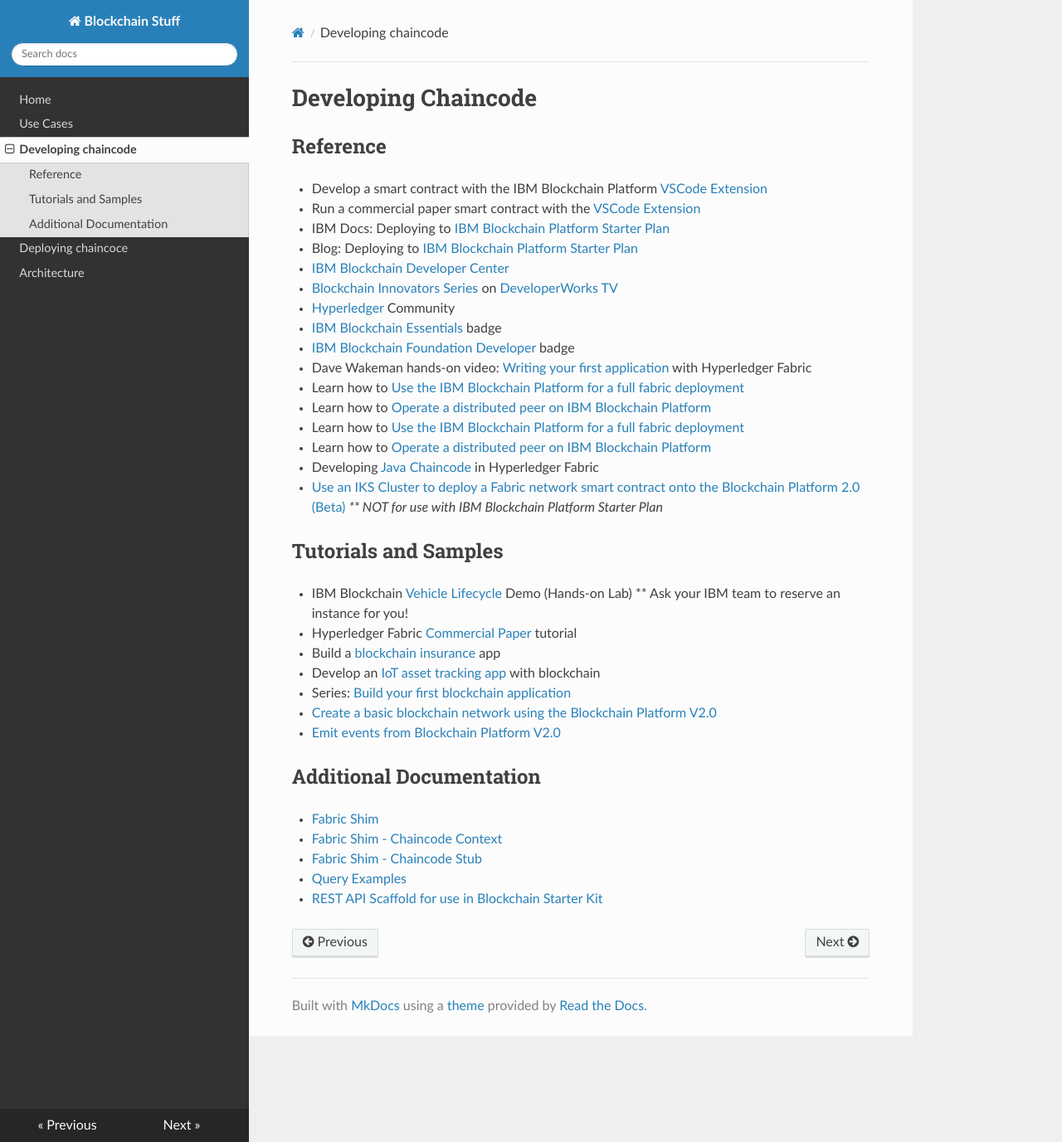
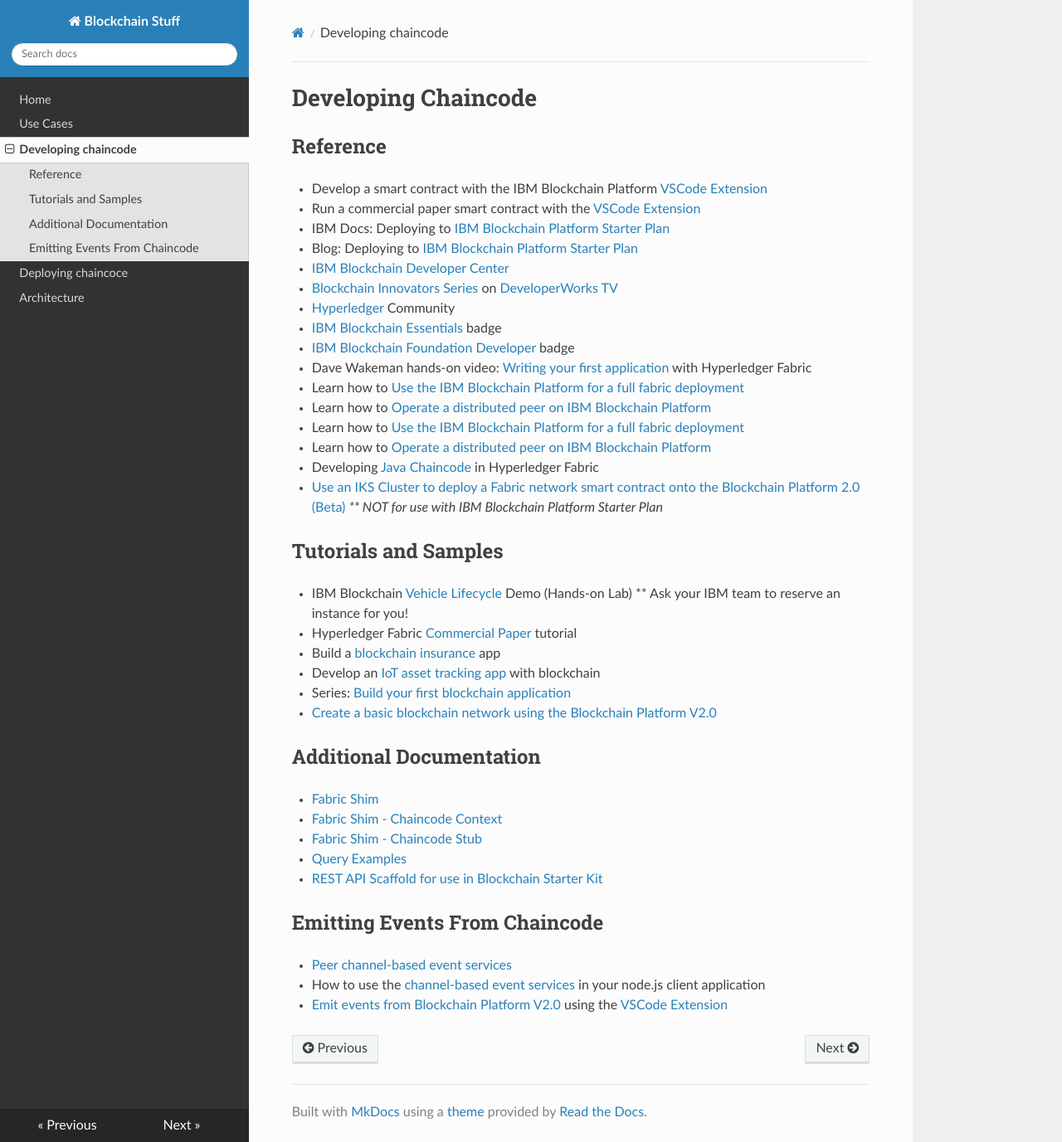
Before and after one commit to dwakeman/blockchain-stuff, an MkDocs documentation site: the page built from docs/developing.md, in a window 1280 px wide and 1377 px high. Shown: the whole window at 83% size. Built offline with MkDocs 1.6.1, drawn with Linux system fonts in a browser that asks for light colours; nearby versions of some CDN libraries.

Commit message:
added links for emitting events

```diff
--- a/docs/developing.md
+++ b/docs/developing.md
@@ -38,5 +38,10 @@
 - <a href="https://github.com/jeffet/commpaper/blob/master/papercontract.js" target="_blank">Query Examples</a>
 - <a href="https://github.com/IBM-Blockchain-Starter-Kit/api-bootstrap" target="_blank">REST API Scaffold for use in Blockchain Starter Kit</a>
 
+## Emitting Events From Chaincode
+- <a href="https://hyperledger-fabric.readthedocs.io/en/release-1.4/peer_event_services.html?highlight=event" target="_blank">Peer channel-based event services</a>
+- How to use the <a href="https://fabric-sdk-node.github.io/tutorial-channel-events.html" target="_blank">channel-based event services</a> in your node.js client application
+- <a href="https://developer.ibm.com/patterns/implementing-blockchain-events-using-ibp-vscode-extension/" target="_blank">Emit events from Blockchain Platform V2.0</a> using the <a href="https://marketplace.visualstudio.com/items?itemName=IBMBlockchain.ibm-blockchain-platform" target="_blank">VSCode Extension</a>
+
 
 <a href="" target="_blank"></a>
```
Also changed, not shown: other parts of docs/developing.md (+1 -1 lines), docs/index.md (+1 -1 lines).
